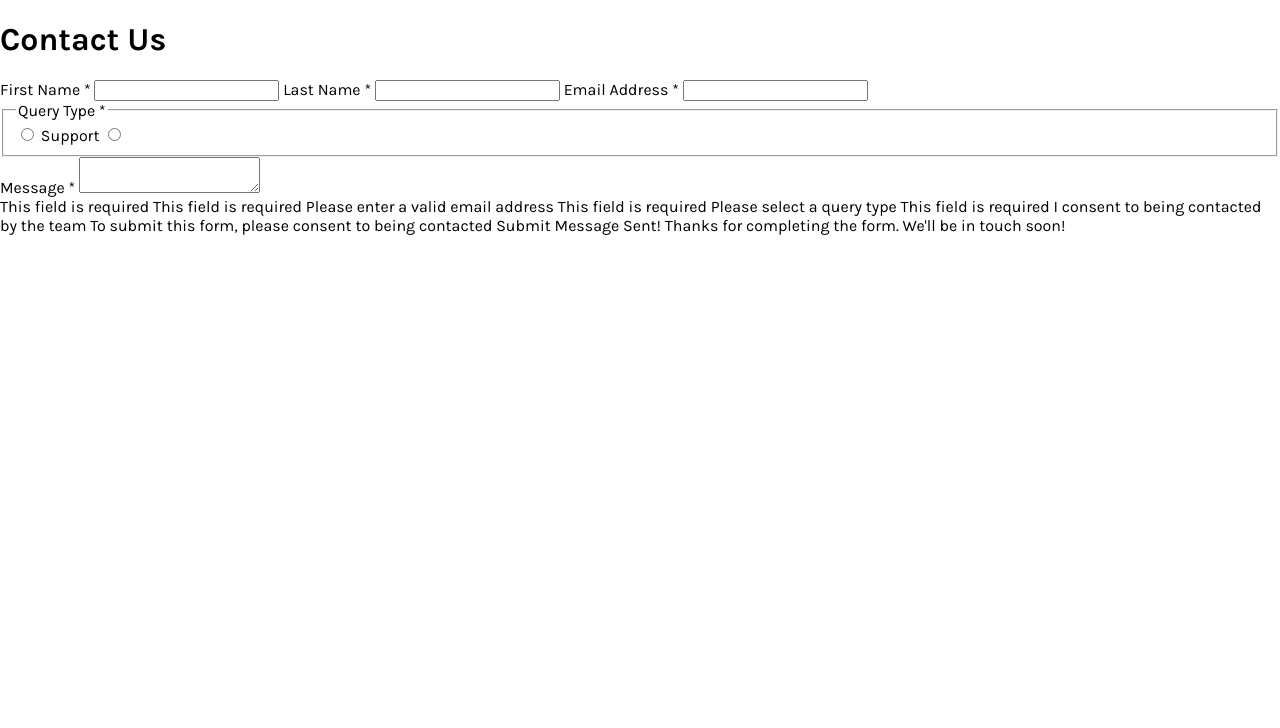
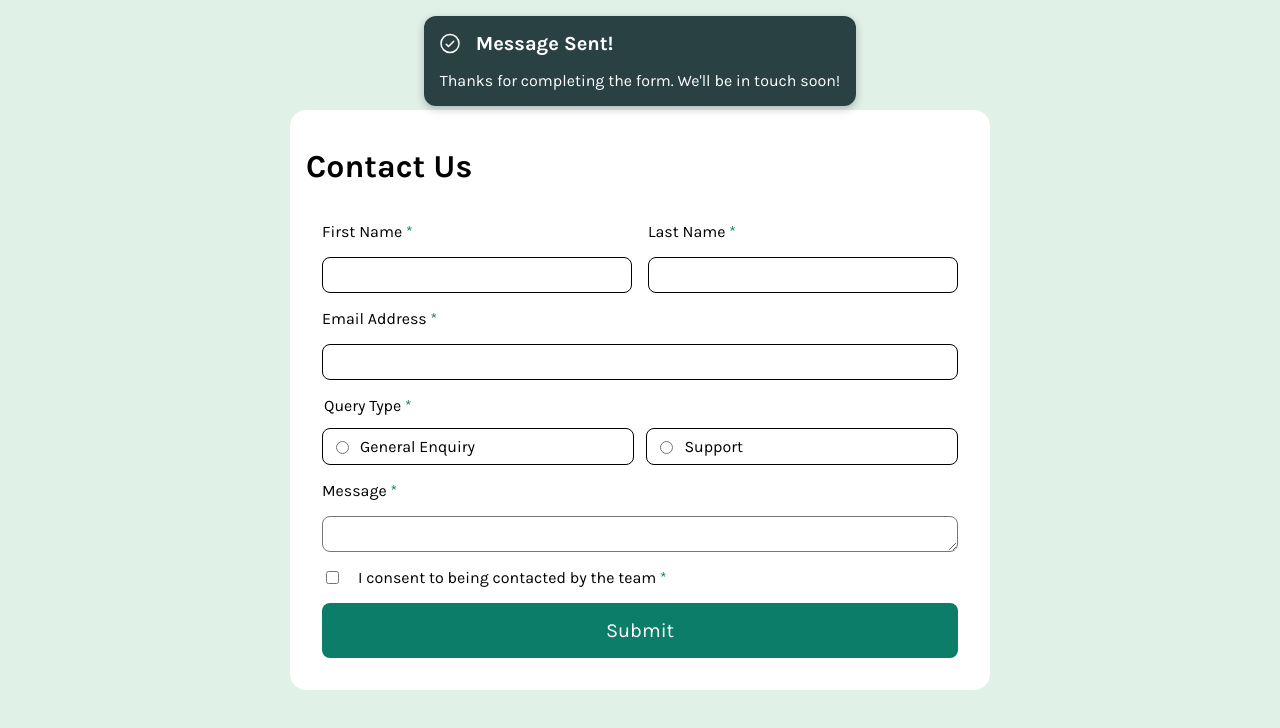
Before and after one commit to Turtlewords/contact_form, a plain HTML site: page index.html in a window 1280 px wide. Drawn offline with Linux system fonts and the light colour scheme.

Commit message:
begin stlying and create toast clearing function

```diff
--- a/index.html
+++ b/index.html
@@ -11,30 +11,47 @@
 <body>
   <main>
     <h1>Contact Us</h1>
-    <form>
+    <form id="form">
+      <div id="names">
+        <div class="name-box">
           <label for="first-name">First Name <span class="required">*</span></label>
           <input type="text" id="first-name" autocomplete="given-name" required>
+        </div>
+        <div class="name-box">
           <label for="last-name">Last Name <span class="required">*</span></label>
           <input id="last-name" type="text" autocomplete="family-name" required>
+        </div>
+      </div>
       <label for="email">Email Address <span class="required">*</span></label>
       <input id="email" type="email" autocomplete="email" required>
       <fieldset>
         <legend>Query Type <span class="required">*</span></legend>
-        <label for="general"></label>
+        <label for="general">
           <input id="general" type="radio">
-        <label for="support">Support</label>
+          General Enquiry</label>
+        <label for="support">
           <input id="support" type="radio">
+          Support</label>
       </fieldset>
       <label for="text-box">Message <span class="required">*</span></label>
       <textarea id="text-box"></textarea>
-
+      <label for="consent" id="consent-label">
+        <input id="consent" type="checkbox" required>
+        <span>I consent to being contacted by the team <span class="required">*</span></span></label>
+      <button type="submit" id="submit-btn">Submit</button>
     </form>
   </main>
+  <div class="toast">
+    <div id="toast-top">
+      <img src="assets/images/icon-success-check.svg" alt="check">
+      <h2>Message Sent!</h2>
+    </div>
+    <p>Thanks for completing the form. We'll be in touch soon!</p>
+  </div>
 
 
 
-
-  This field is required
+  <!-- This field is required
 
 
   This field is required
@@ -49,13 +66,11 @@
 
   This field is required
 
-  I consent to being contacted by the team
+
   To submit this form, please consent to being contacted
 
-  Submit
 
-  Message Sent!
-  Thanks for completing the form. We'll be in touch soon!
+   -->
 
   <script src="index.js"></script>
 </body>
--- a/index.js
+++ b/index.js
@@ -0,0 +1,32 @@
+const toast = document.querySelector(".toast");
+const submitBtn = document.querySelector("#submit-btn");
+
+
+
+submitBtn.addEventListener("click", (e) => {
+    e.preventDefault();
+    showToast();
+})
+
+
+
+
+
+function showToast() {
+    toast.style.display = "flex";
+    toast.style.opacity = 1;
+
+
+    let myInterval = setInterval(vanishToast, 100);
+    function vanishToast() {
+        if (toast.style.opacity == 0) {
+            clearInterval(myInterval)
+        } else {
+            toast.style.opacity = toast.style.opacity - 0.1;
+        }
+}
+}
+
+
+
+console.log("Initial toast opacity: " + toast.style.opacity)
--- a/styles.css
+++ b/styles.css
@@ -33,4 +33,134 @@
 body {
     font-family: "Karla", sans-serif;
     margin: 0;
+    min-height: 100vh;
+    display: flex;
+    align-items: center;
+    justify-content: center;
+    background-color: var(--green-200);
 }
+
+main {
+    width: 95%;
+    max-width: 700px;
+    background-color: var(--white);
+    padding: 1rem;
+    border-radius: 16px;
+}
+
+#form {
+    display: flex;
+    flex-direction: column;
+    padding: 1rem;
+    gap: 1rem;
+}
+
+#names {
+   display: flex;
+    flex-direction: column;
+    gap: 1rem;
+}
+
+.name-box {
+    display: flex;
+    flex-direction: column;
+    gap: 1rem;
+    flex: 1;
+}
+
+fieldset {
+    border: none;
+    display: flex;
+    flex-direction: column;
+    justify-content: center;
+    gap: .8rem;
+    margin: 0;
+    padding: 0;
+}
+
+fieldset label {
+    display: flex;
+    align-items: center;
+    gap: .5rem;
+    border: 1px solid black;
+    padding: .5rem;
+    border-radius: 8px;
+    flex: 1;
+}
+
+legend {
+    margin-bottom: .8rem;
+}
+
+input {
+    font-size: 1rem;
+    padding: .5rem;
+    border-radius: 8px;
+    border: 1px solid black;
+}
+
+textarea {
+    border-radius: 8px;
+}
+
+#consent-label {
+    display: flex;
+    gap: 1rem;
+}
+
+#submit-btn {
+    font-size: 1.25rem;
+    font-family: inherit;
+    background-color: var(--green-600);
+    color: var(--white);
+    padding: 1rem;
+    border-radius: 8px;
+    border: none;
+}
+
+.toast {
+    position: fixed;
+    top: 1rem;
+    background-color: var(--grey-900);
+    color: white;
+    border-radius: 12px;
+    padding: 1rem;
+    box-shadow: rgba(0, 0, 0, 0.24) 0px 3px 8px;
+    display: flex;
+    flex-direction: column;
+    gap: 1rem;
+    opacity: 1;
+}
+
+#toast-top {
+    display: flex;
+    gap: 1rem;
+}
+
+/* Typography */
+
+.required {
+    color: var(--green-600);
+}
+
+h2 {
+    font-size: 1.25rem;
+    margin: 0;
+}
+
+.toast p {
+    margin: 0;
+}
+
+
+
+@media (min-width: 768px) {
+    #names {
+        flex-direction: row;
+    }
+
+    fieldset {
+        flex-direction: row;
+
+    }
+}
```
Lines whose indentation alone changed are shown as unchanged.
